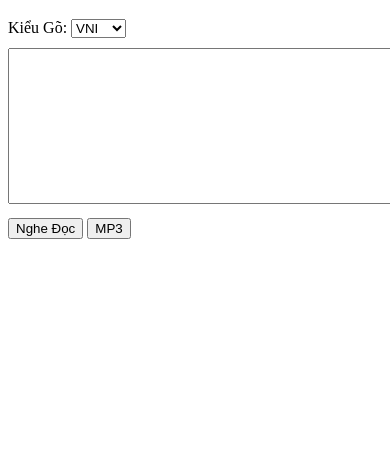
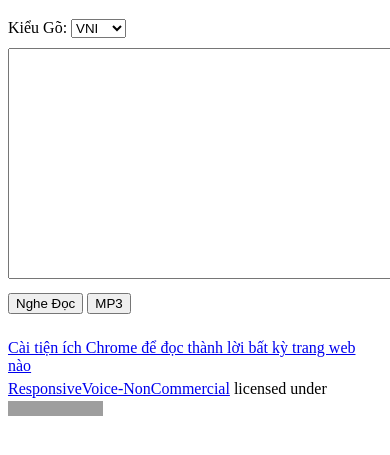
Before and after one commit to ken107/docthanhloi.com, a plain HTML site: page index.html in a window 390 px wide. Shown: the part 61-516 px from the top of the page. Drawn offline with nearby package versions, Linux system fonts and the light colour scheme; grey boxes are pictures that could not be loaded.

Commit message:
link to Read Aloud app, add ResponsiveVoice credit

```diff
--- a/index.html
+++ b/index.html
@@ -31,11 +31,17 @@
 		</select>
 	</div>
 	<div style="margin-top: 10px;">
-		<textarea id="text-to-read" cols="60" rows="10"></textarea>
+		<textarea id="text-to-read" cols="60" rows="15"></textarea>
 	</div>
 	<div style="margin-top: 10px;">
 		<button onclick="readIt()">Nghe Ðọc</button>
 		<button onclick='alert("Chức năng này chưa sử dụng được")'>MP3</button>
 	</div>
+	<div style="margin-top: 25px;">
+		<a href="https://chrome.google.com/webstore/detail/read-aloud-a-text-to-spee/hdhinadidafjejdhmfkjgnolgimiaplp?hl=vi">Cài tiện ích Chrome để đọc thành lời bất kỳ trang web nào</a>
+	</div>
+	<div style="margin-top: 5px;">
+		<a href="http://responsivevoice.org">ResponsiveVoice-NonCommercial</a> licensed under <a href="http://creativecommons.org/licenses/by-nc-nd/4.0/"><img title="ResponsiveVoice Text To Speech" src="https://responsivevoice.org/wp-content/uploads/2014/08/95x15.png" alt="95x15" width="95" height="15" style="vertical-align: middle;" />
+	</div>
 </body>
 </html>
```
